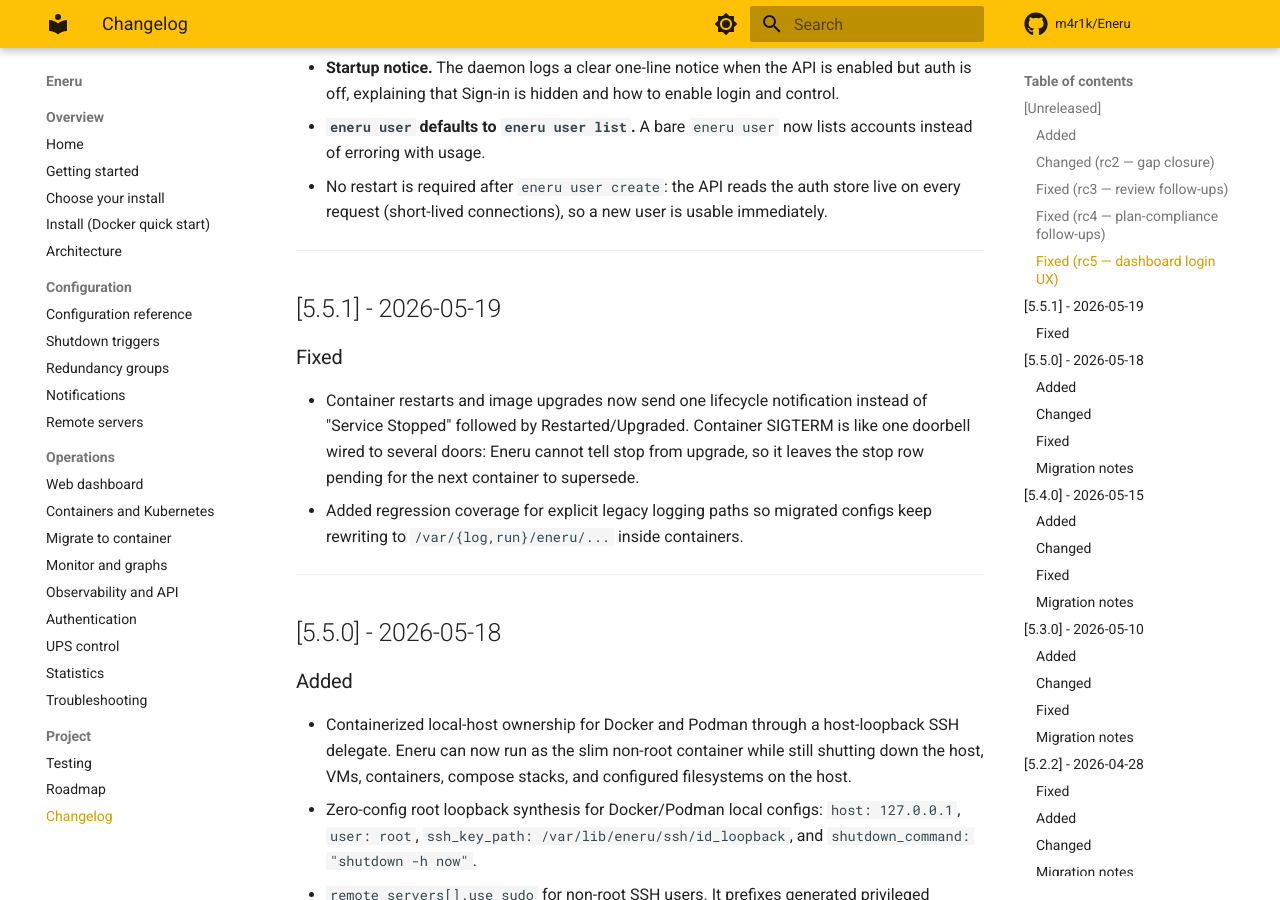
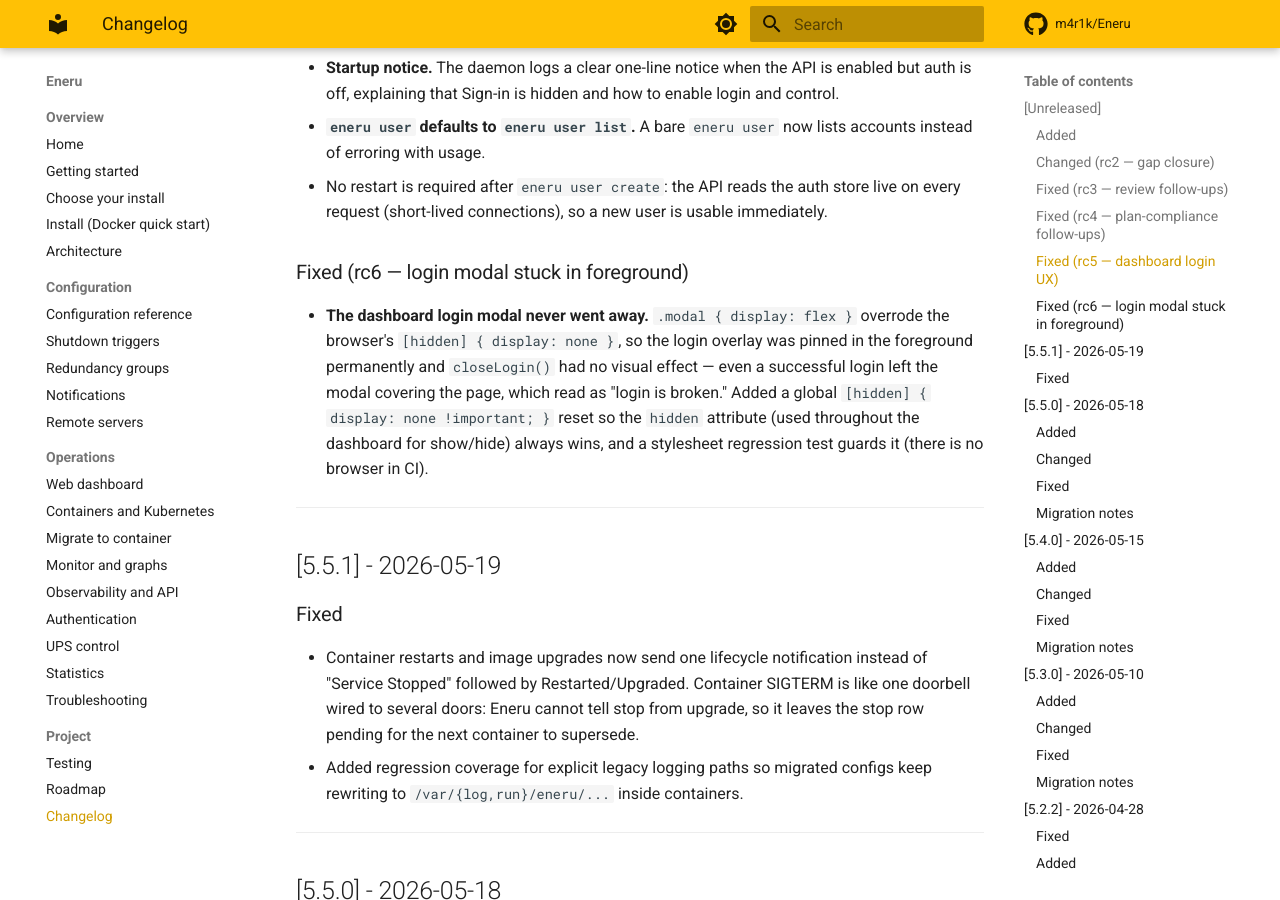
Before and after one commit to m4r1k/Eneru, an MkDocs documentation site: the page built from docs/changelog.md, in a window 1280 px wide and 900 px high, scrolled down 4109 px. Built offline with MkDocs 1.6.1 and Material for MkDocs 9.7.7, drawn with Linux system fonts in a browser that asks for light colours; comment, search, counter and statistics services are not loaded.

Commit message:
fix: login modal stuck in foreground; bump to 6.0.0-rc6
.modal { display: flex } overrode the UA [hidden]{display:none}, so the login
overlay was pinned permanently and closeLogin() had no visual effect — a
successful login still left the modal covering the dashboard, which looked like
a broken login. Add a global [hidden]{display:none !important} reset so the
hidden attribute (used throughout the dashboard) always wins, plus a stylesheet
regression test (no browser in CI).

Co-authored-by: Claude <noreply@anthropic.com>

```diff
--- a/docs/changelog.md
+++ b/docs/changelog.md
@@ -170,6 +170,16 @@ before release per the changelog workflow in `AGENTS.md`.
 - No restart is required after `eneru user create`: the API reads the auth store
   live on every request (short-lived connections), so a new user is usable
   immediately.
+
+### Fixed (rc6 — login modal stuck in foreground)
+
+- **The dashboard login modal never went away.** `.modal { display: flex }`
+  overrode the browser's `[hidden] { display: none }`, so the login overlay was
+  pinned in the foreground permanently and `closeLogin()` had no visual effect —
+  even a successful login left the modal covering the page, which read as "login
+  is broken." Added a global `[hidden] { display: none !important; }` reset so the
+  `hidden` attribute (used throughout the dashboard for show/hide) always wins,
+  and a stylesheet regression test guards it (there is no browser in CI).
 
 ---
 
--- a/src/eneru/version.py
+++ b/src/eneru/version.py
@@ -2,4 +2,4 @@
 
 # Version is set at build time via git describe --tags
 # Format: "5.2.1" for tagged releases, "5.2.1-5-gabcdef1" for dev builds
-__version__ = "6.0.0-rc5"
+__version__ = "6.0.0-rc6"
--- a/src/eneru/web/style.css
+++ b/src/eneru/web/style.css
@@ -17,6 +17,11 @@
   }
 }
 * { box-sizing: border-box; }
+/* The dashboard shows/hides every element via the `hidden` attribute. Class
+   rules that set `display` (e.g. `.modal { display: flex }`) otherwise win over
+   the UA `[hidden] { display: none }`, leaving the element stuck visible — which
+   pinned the login modal permanently in the foreground. Make `hidden` always win. */
+[hidden] { display: none !important; }
 body {
   margin: 0; font-family: system-ui, -apple-system, Segoe UI, Roboto, sans-serif;
   background: var(--bg); color: var(--text); line-height: 1.4;
```
Also changed, not shown: 1 other file.
